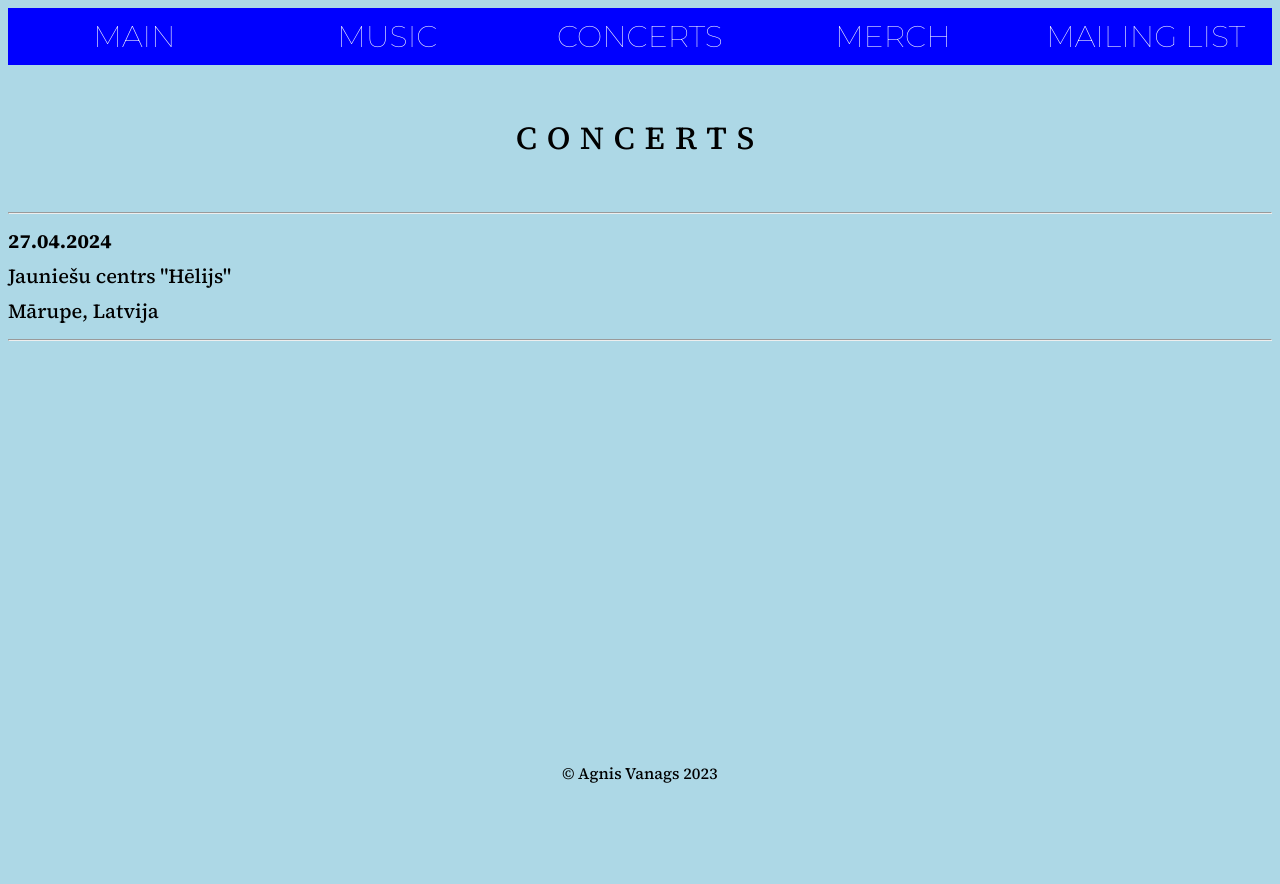
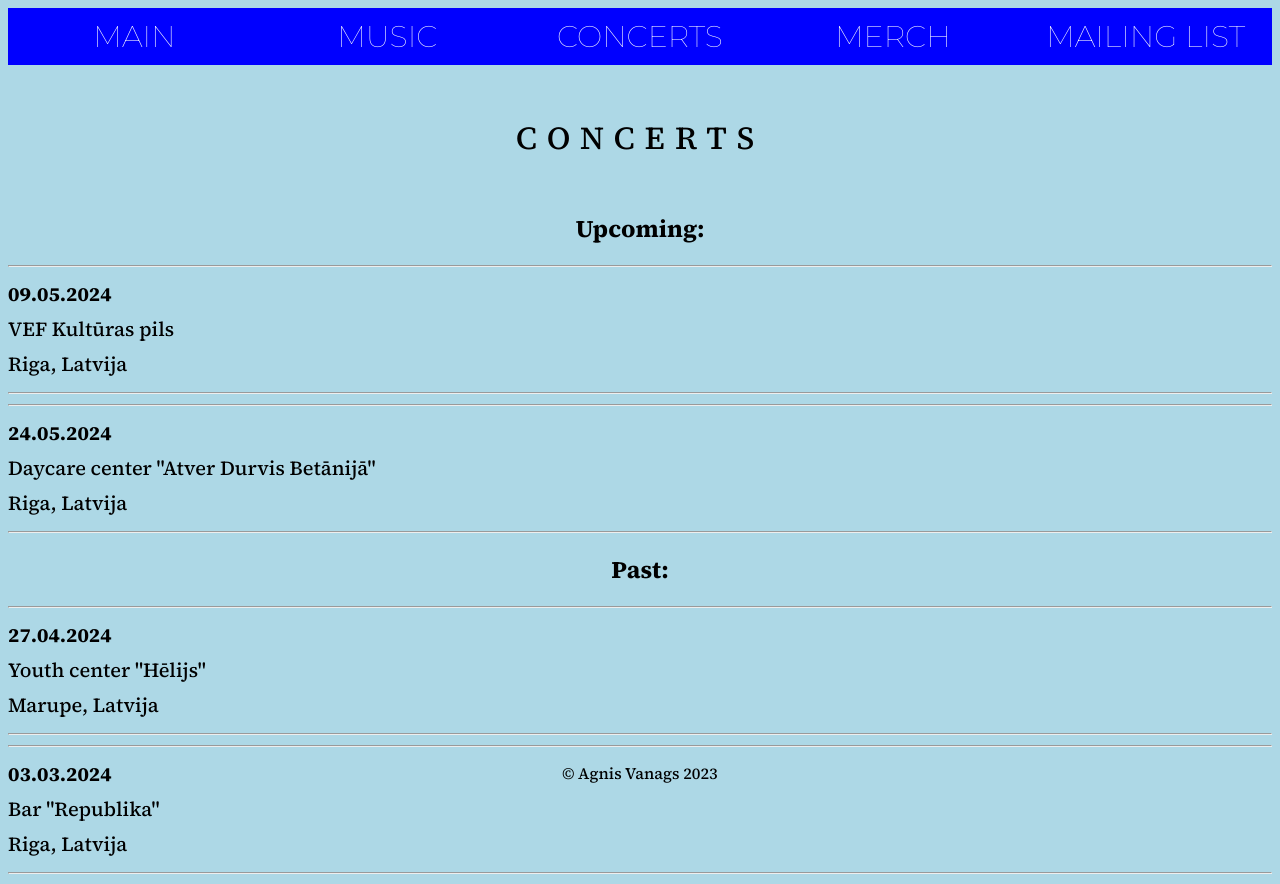
Before and after one commit to Agnis800/AV-promotion-merch-shop, a PHP site: page /concerts.php in a window 1280 px wide. Before the commit the page ends 783 px from the top, so only its background shows below. Run offline with PHP 8.4, Linux system fonts and the light colour scheme.

Commit message:
Pievienoti koncerti "concerts.php" lapā un veikti labojumi "main.php" lapā, kā arī veikti dizaina labojumi abu lapu .css failos.

```diff
--- a/pages/concerts.php
+++ b/pages/concerts.php
@@ -29,12 +29,40 @@
             <div class="Concerts">
             <h1>CONCERTS</h1>
                  <!-- <h2>AV:</h2> -->
-                 <div class="concert1">
-                 <hr>
-                 <p><b>27.04.2024</b><p>
-                 <p>Jauniešu centrs "Hēlijs"<p>
-                 <p>Mārupe, Latvija</p>
-                 <hr>
+                 <div class="ConcertStatus">
+                     <h2>Upcoming:<h2>
+                 </div>
+                    <div class="concert">
+                      <hr>
+                      <p><b>09.05.2024</b><p>
+                      <p>VEF Kultūras pils<p>
+                      <p>Riga, Latvija</p>
+                      <hr>
+                    </div>
+                    <div class="concert">
+                      <hr>
+                      <p><b>24.05.2024</b><p>
+                      <p>Daycare center "Atver Durvis Betānijā"<p>
+                      <p>Riga, Latvija</p>
+                      <hr>
+                    </div>
+                 <div class="ConcertStatus">
+                      <h2>Past:<h2>
+                 </div>
+                    <div class="concert">
+                      <hr>
+                      <p><b>27.04.2024</b><p>
+                      <p>Youth center "Hēlijs"<p>
+                      <p>Marupe, Latvija</p>
+                      <hr>
+                    </div>
+                    <div class="concert">
+                      <hr>
+                      <p><b>03.03.2024</b><p>
+                      <p>Bar "Republika"<p>
+                      <p>Riga, Latvija</p>
+                      <hr>
+                    </div>
                  <!--
                  <h3>Chosen By The Sky:</h3>
                  <div class="concert2">
--- a/pages/css/concerts.css
+++ b/pages/css/concerts.css
@@ -35,6 +35,17 @@ h1 {
     font-style: normal;
 }
 
+h2 {
+    text-align: center;
+}
+
+.ConcertStatus {
+    font-family: "Source Serif 4", serif;
+    font-optical-sizing: auto;
+    font-weight: 500;
+    font-style: normal;
+}
+
 body {
     background-color: #ADD8E6;
 }
@@ -43,7 +54,7 @@ body {
     text-align: center;
 }
 
-.concert1 {
+.concert {
     font-size: 20px;
     font-family: "Source Serif 4", serif;
     font-optical-sizing: auto;
@@ -51,10 +62,6 @@ body {
     font-style: normal;
     line-height: 15px;
     margin-bottom: 10px;
-}
-
-.concert2 {
-    font-size: 20px;
 }
 
 footer {
--- a/pages/main.php
+++ b/pages/main.php
@@ -34,11 +34,12 @@
                     <span style='font-size:100px;'>&#9660;</span>
                 </div>
                 </div>
-                <div class="artwork">
+                <!-- <div class="artwork">
                     <img src="Darklight_artwork.jpg" alt="'Darklight' artwork" width="300" height="300">
+                -->
                 </div>
                 <div class="title">
-                    <h2><b>D A R K L I G H T</b></h2>
+                    <h2><b>DARKLIGHT</b></h2>
                     <h2><b>COMING SOON</b></h2>
                 </div>
         </main>
```
Also changed, not shown: pages/css/main.css (+6 -1 lines).
